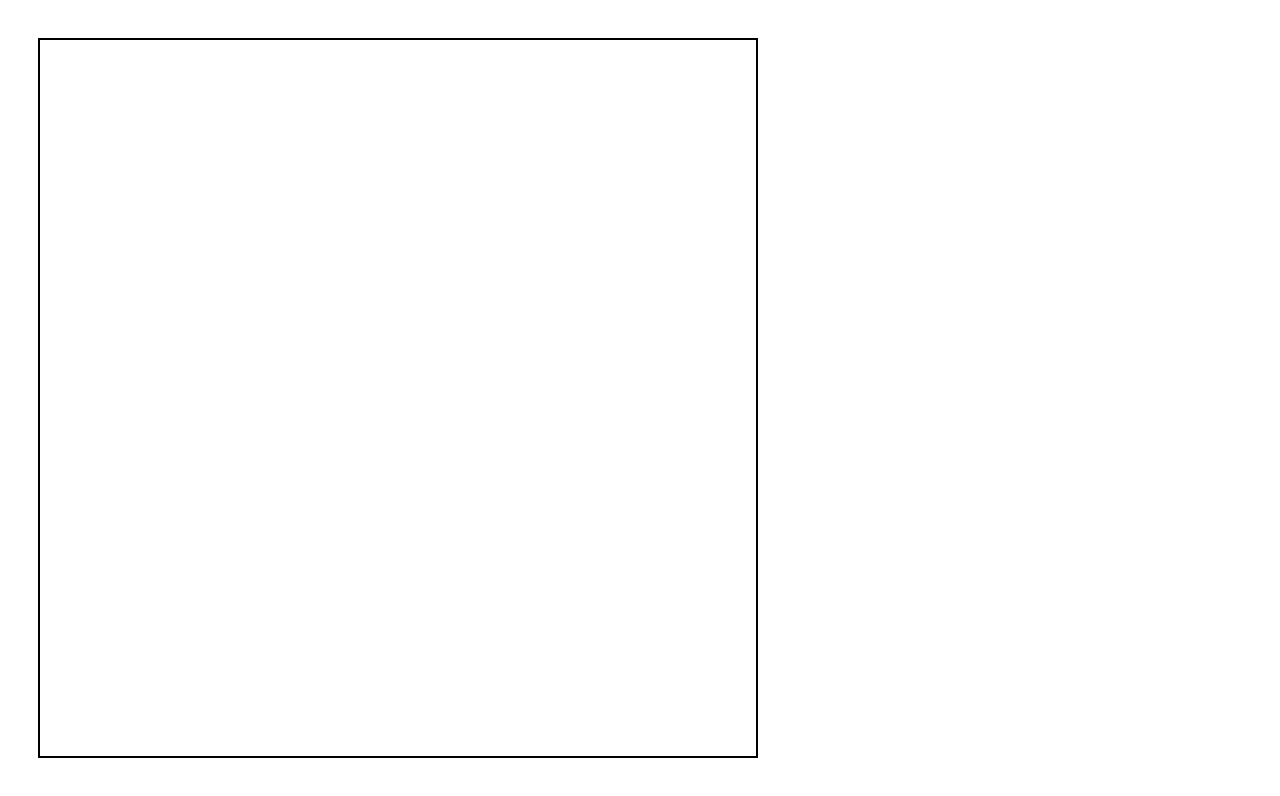
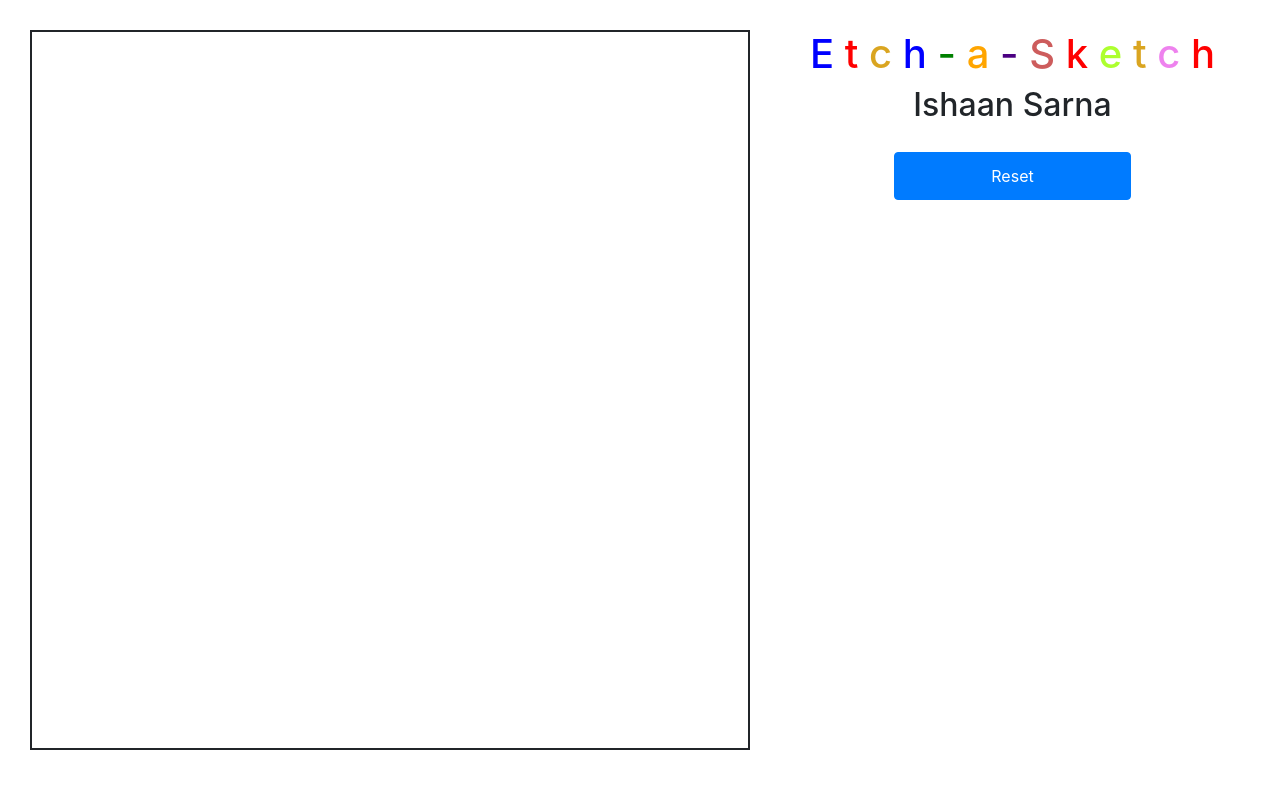
Before and after one commit to ishaansarna/etch-a-sketch, a plain HTML site: page index.html in a window 1280 px wide. Drawn offline with nearby package versions, Linux system fonts and the light colour scheme.

Commit message:
added new features and bugs

```diff
--- a/index.html
+++ b/index.html
@@ -3,13 +3,31 @@
 <head>
     <meta charset="UTF-8">
     <title>Etch-a-Sketch</title>
+    <link rel="stylesheet" href="https://stackpath.bootstrapcdn.com/bootstrap/4.5.0/css/bootstrap.min.css" integrity="sha384-9aIt2nRpC12Uk9gS9baDl411NQApFmC26EwAOH8WgZl5MYYxFfc+NcPb1dKGj7Sk" crossorigin="anonymous">
     <link type="text/css" rel="stylesheet" href="style.css">
     <script src="script.js"></script>
 </head>
 <body>
     <div class="wrapper">
-        <div id="draw-space">
-
+        <div id="canvas"></div>
+        <div id="options" class="text-center">
+            <h1 id="title">
+                <span style='color: blue'>E</span>
+                <span style='color: red'>t</span>
+                <span style='color: goldenrod'>c</span>
+                <span style='color: blue'>h</span>
+                <span style='color: green'>-</span>
+                <span style='color: orange'>a</span>
+                <span style='color: indigo'>-</span>
+                <span style='color: indianred'>S</span>
+                <span style='color: red'>k</span>
+                <span style='color: greenyellow'>e</span>
+                <span style='color: goldenrod'>t</span>
+                <span style='color: violet'>c</span>
+                <span style='color: red'>h</span>
+            </h1>
+            <h2 id="author">Ishaan Sarna</h2>
+            <button id="reset" class="btn btn-primary">Reset</button>
         </div>
     </div>
 </body>
--- a/script.js
+++ b/script.js
@@ -10,17 +10,16 @@ const colorArray = ['#FF6633', '#FFB399', '#FF33FF', '#FFFF99', '#00B3E6',
     '#E64D66', '#4DB380', '#FF4D4D', '#99E6E6', '#6666FF'];
 
 document.addEventListener('DOMContentLoaded', () => {
-    createDivs();
-    const boxes = document.getElementsByClassName('draw-box');
-    Array.from(boxes).forEach((el) => {
-        el.addEventListener('mouseenter', () => {
-            el.style.backgroundColor = colorArray[Math.floor(Math.random() * 50)];
-        })
-    })
+    const boxes = createDivs(16);
+    changeColor(boxes);
+    document.getElementById('reset').addEventListener('click', reset);
 })
 
+function createDivs(n) {
+    const canvas = document.getElementById('canvas');
+    canvas.style.gridTemplateColumns = `repeat(${n}, 1fr)`;
+    canvas.style.gridTemplateRows = `repeat(${n}, 1fr)`;
 
-function createDivs(n=16) {
     for (let i = 1; i<=n; i++) {
         for (let j = 1; j<=n; j++) {
             const div = document.createElement("div");
@@ -28,7 +27,27 @@ function createDivs(n=16) {
             div.id = `box-${i}-${j}`;
             div.style.gridColumn = `${i} / ${i+1}`;
             div.style.gridRow = `${j} / ${j+1}`;
-            document.getElementById('draw-space').appendChild(div);
+            canvas.appendChild(div);
         }
     }
+    return document.getElementsByClassName('draw-box');
 }
+
+function changeColor(boxes) {
+    Array.from(boxes).forEach((el) => {
+        el.addEventListener('mouseenter', () => {
+            el.style.backgroundColor = colorArray[Math.floor(Math.random() * 50)];
+        })
+    })
+}
+
+function reset() {
+    let canvas = document.getElementById('canvas');
+    while (canvas.firstChild) {
+        canvas.removeChild(canvas.firstChild);
+    }
+    console.log('pressed reset');
+    const n = prompt('Please enter the number of rows/columns (<100)', '16');
+    const boxes = createDivs(n);
+    changeColor(boxes);
+}
--- a/style.css
+++ b/style.css
@@ -9,11 +9,20 @@ body {
     grid-template-rows: 720px;
 }
 
-    #draw-space {
+    #canvas {
         border: 2px solid;
         display: grid;
         grid-column: 1 / 2;
         grid-row: 1 / 2;
-        grid-template-rows: repeat(16, 1fr);
-        grid-template-columns: repeat(16, 1fr);
     }
+
+    #options {
+        grid-column: 3 / 4;
+        grid-row: 1 / 2;
+    }
+
+        #reset {
+            margin-top: 20px;
+            height: 3em;
+            width: 50%;
+        }
```
